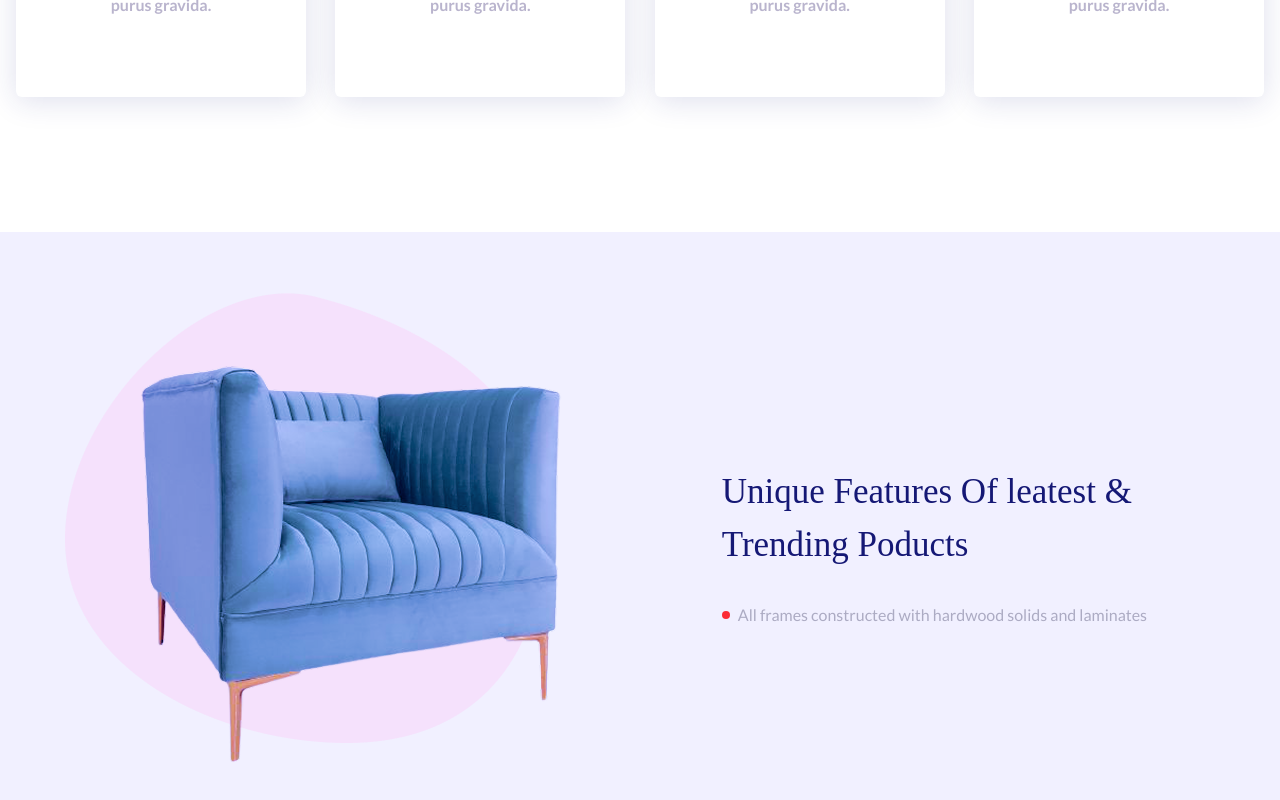
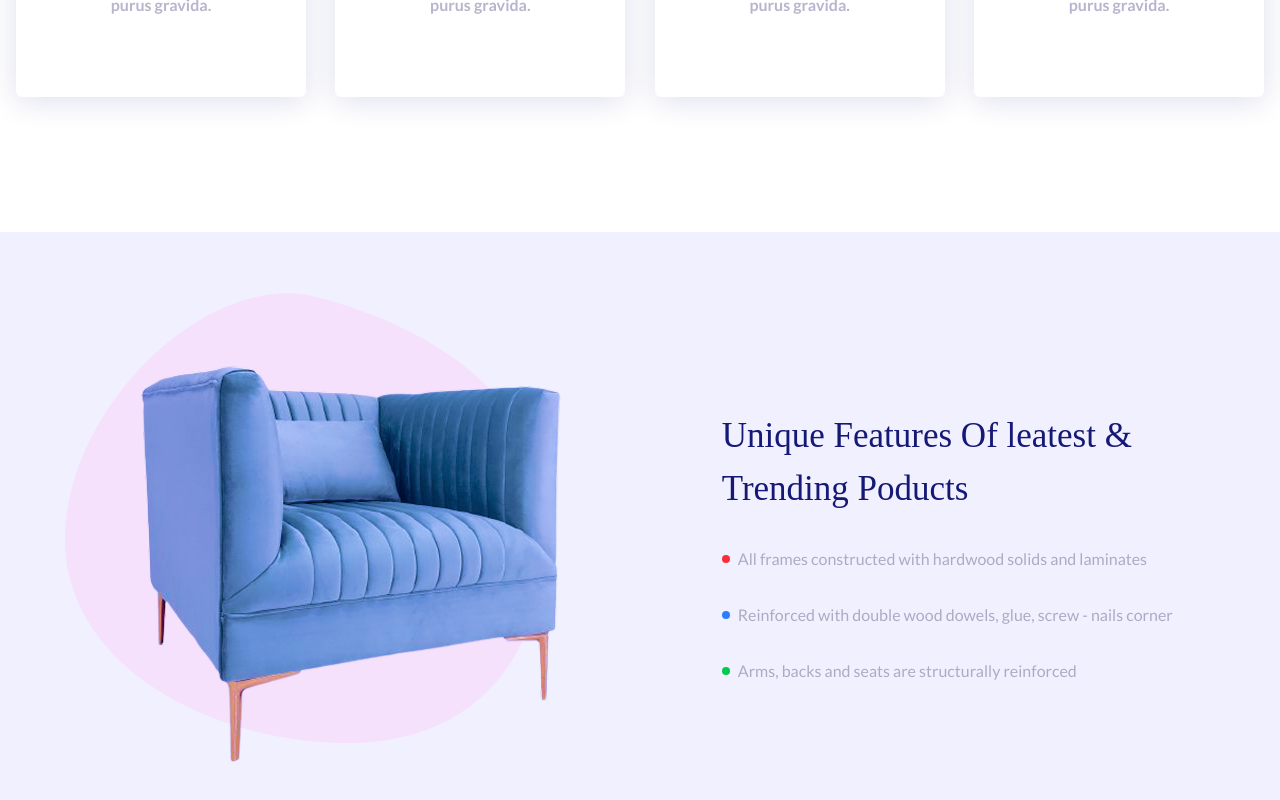
Before and after one commit to Rakib-Hassan-web/E-commace-with-next-js, a Next.js app: page / in a window 1280 px wide. Shown: the part 3029-3829 px from the top of the page. Built offline with nearby package versions, Linux system fonts and the light colour scheme; a web font is replaced by a local one.

Commit message:
unique product section text add

```diff
--- a/app/component/UniqueProduct.jsx
+++ b/app/component/UniqueProduct.jsx
@@ -22,9 +22,26 @@ return (
                     </h2>
                     <div className='flex gap-2 items-center mt-8'>
                         <button className='w-2 h-2 rounded-full bg-red-500'></button>
-                        <p className='font-lato font-medium text-[#ACABC3] text-base'>All frames constructed with hardwood solids and laminates</p>
+                        <p className='font-lato font-medium text-[#ACABC3] text-base'>All frames constructed with
+                            hardwood solids and laminates</p>
                     </div>
 
+
+                    <div className='flex gap-2   items-center mt-8 w-[480px]'>
+                        <button className='w-2 h-2 rounded-full bg-blue-500'></button>
+                        <p className='font-lato font-medium text-[#ACABC3] text-base'>Reinforced with double wood
+                            dowels, glue, screw - nails corner
+                        </p>
+                    </div>
+
+
+
+                    <div className='flex gap-2   items-center mt-8 w-[480px]'>
+                        <button className='w-2 h-2 rounded-full bg-green-500'></button>
+                        <p className='font-lato font-medium text-[#ACABC3] text-base'>Arms, backs and seats are
+                            structurally reinforced
+                        </p>
+                    </div>
 
 
                 </div>
```
